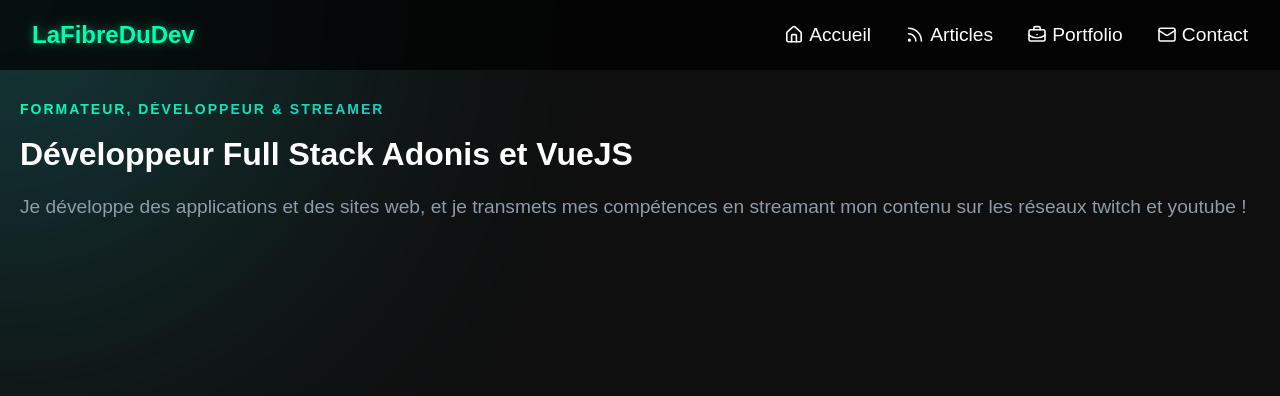
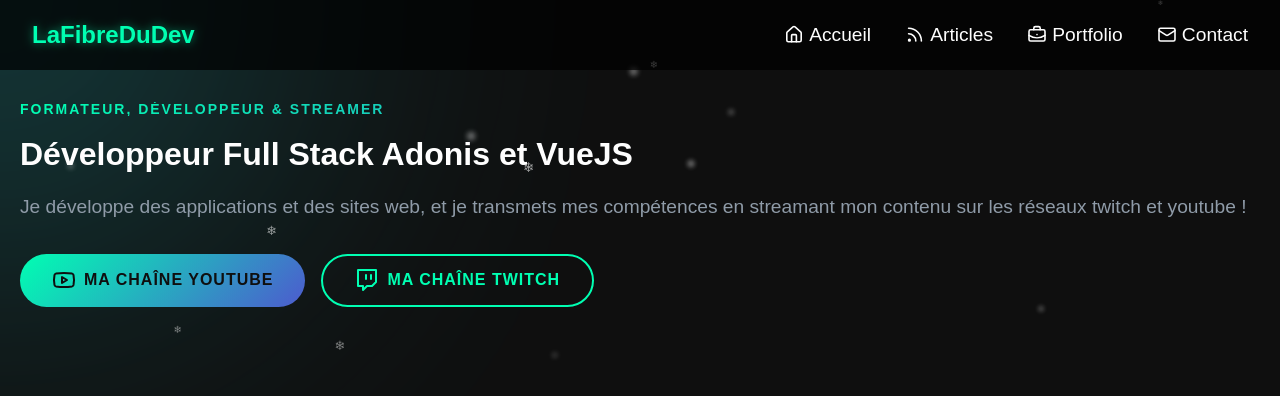
Before and after one commit to LaFibreDuDev/portfolio, a website built with Vite: page index.html in a window 1280 px wide. Built offline with nearby package versions, Linux system fonts and the light colour scheme; a web font is replaced by a local one.

Commit message:
Modifs portfolio

```diff
--- a/index.html
+++ b/index.html
@@ -7,6 +7,8 @@
     <title>Portfolio</title>
   </head>
   <body>
+    <div id="snow-container"></div>
+    <div class="gradient"></div>
     <header class="navbar">
       <div class="logo">
         <a href="https://lafibredudev.com">LaFibreDuDev</a>
@@ -33,11 +35,20 @@
         </nav>
       </div>
     </header>
-    <div class="gradient"></div>
     <main>
       <h1>Formateur, développeur & streamer</h1>
       <h2>Développeur Full Stack Adonis et VueJS</h2>
       <p>Je développe des applications et des sites web, et je transmets mes compétences en streamant mon contenu sur les réseaux twitch et youtube !</p>
+      <div class="banner-btn">
+        <a href="https://www.youtube.com/@LaFibreDuDev" class="btn">
+          <i data-lucide="youtube"></i>
+          <span>Ma chaîne YouTube</span>
+        </a>
+        <a href="https://www.twitch.tv/lafibredudev" class="btn btn-outline">
+          <i data-lucide="twitch"></i>
+          <span>Ma chaîne Twitch</span>
+        </a>
+      </div>
     </main>
     <div data-mobile-menu class="mobile_menu">
       <nav>
--- /dev/null
+++ b/src/snow.ts
@@ -0,0 +1,25 @@
+const snowContainer = document.getElementById('snow-container')!;
+
+function createSnowflake(): void {
+    const snowflake = document.createElement('div');
+    snowflake.classList.add('snowflake');
+    snowflake.innerHTML = '&#10052;'; // ❄
+
+    const size = Math.random() * 10 + 5; // Taille entre 5px et 15px
+    const blur = Math.random() * 3;      // Floutage aléatoire entre 0px et 3px
+    const left = Math.random() * 100;   // Position horizontale aléatoire
+    const duration = Math.random() * 5 + 5; // Durée entre 5s et 10s
+
+    snowflake.style.fontSize = `${size}px`;
+    snowflake.style.filter = `blur(${blur}px)`;
+    snowflake.style.left = `${left}vw`;
+    snowflake.style.animationDuration = `${duration}s`;
+
+    snowContainer.appendChild(snowflake);
+
+    setTimeout(() => {
+        snowflake.remove();
+      }, duration * 500);
+}
+
+setInterval(createSnowflake, 250);
--- /dev/null
+++ b/src/styles/snow.css
@@ -0,0 +1,27 @@
+#snow-container {
+    position: absolute;
+    top: 0;
+    width: 100%;
+    height: 300px;
+    z-index: 3;
+}
+
+.snowflake {
+    position: absolute;
+    top: -10px;
+    color: white;
+    opacity: 0.8;
+    font-size: 10px;
+    animation: fall linear infinite;
+  }
+
+  @keyframes fall {
+    0% {
+      transform: translateY(0) translateX(0);
+      opacity: 0.8;
+    }
+    100% {
+      transform: translateY(100vh) translateX(20px);
+      opacity: 0;
+    }
+  }
--- a/src/style.css
+++ b/src/styles/style.css
@@ -24,6 +24,7 @@
   background-color: var(--bg-primary);
   color: var(--text-primary);
   font-family: 'DM Sans', sans-serif;
+  overflow: hidden;
 }
 
 a {
@@ -120,52 +121,6 @@
   }
 }
 
-.gradient {
-  position: absolute;
-  top: 0;
-  left: auto;
-  background: radial-gradient(
-    circle,
-    rgba(var(--gradient), 0.4),
-    rgba(var(--gradient), 0.2) 50%,
-    rgba(var(--gradient), 0) 100%
-  );
-  width: 40rem;
-  height: 40rem;
-  border-radius: 50%;
-  filter: blur(150px);
-  opacity: 0.8;
-  transform: translate(-50%, -50%);
-  z-index: -1;
-}
-
-main {
-  padding-inline: 20px;
-  margin-top: calc(2rem + var(--navbar-height));
-  position: relative;
-  z-index: 6;
-
-  h1 {
-    background: var(--gradient-neon);
-    background-clip: text;
-    -webkit-background-clip: text;
-    color: transparent;
-    font-size: 0.875rem;
-    letter-spacing: 0.125rem;
-    text-transform: uppercase;
-  }
-
-  h2 {
-    margin-block: 1.2rem;
-  }
-
-  p {
-    font-size: 1.2rem;
-    line-height: 1.5;
-    color: var(--text-secondary);
-  }
-}
-
 .mobile_menu {
   position: absolute;
   z-index: 10;
@@ -204,3 +159,76 @@
     display: flex;
   }
 }
+
+.gradient {
+  position: absolute;
+  top: 0;
+  left: auto;
+  background: radial-gradient(
+    circle,
+    rgba(var(--gradient), 0.4),
+    rgba(var(--gradient), 0.2) 50%,
+    rgba(var(--gradient), 0) 100%
+  );
+  width: 40rem;
+  height: 40rem;
+  border-radius: 50%;
+  filter: blur(150px);
+  opacity: 0.8;
+  transform: translate(-50%, -50%);
+  z-index: -1;
+}
+
+main {
+  min-height: 800px;
+  padding-inline: 20px;
+  margin-top: calc(2rem + var(--navbar-height));
+  position: relative;
+  z-index: 6;
+
+  h1 {
+    background: var(--gradient-neon);
+    background-clip: text;
+    -webkit-background-clip: text;
+    color: transparent;
+    font-size: 0.875rem;
+    letter-spacing: 0.125rem;
+    text-transform: uppercase;
+  }
+
+  h2 {
+    margin-block: 1.2rem;
+  }
+
+  p {
+    font-size: 1.2rem;
+    line-height: 1.5;
+    color: var(--text-secondary);
+  }
+}
+
+.banner-btn {
+  margin-block: 2rem;
+  display: flex;
+  gap: 1rem;
+}
+
+.btn {
+  display: inline-block;
+  color: var(--bg-primary);
+  background: var(--gradient-neon);
+  padding: 0.8rem 2rem;
+  text-transform: uppercase;
+  letter-spacing: 1px;
+  border-radius: 2rem;
+  font-weight: bold;
+  display: flex;
+  align-items: center;
+  gap: 0.5rem;
+
+  &.btn-outline {
+    background: transparent;
+    color: var(--accent-primary);
+    border: 2px solid var(--accent-primary);
+  }
+}
```
Also changed, not shown: src/main.ts (+5 -3 lines), src/styles/media.css (renamed from src/media.css), src/styles/reset.css (renamed from src/reset.css).
